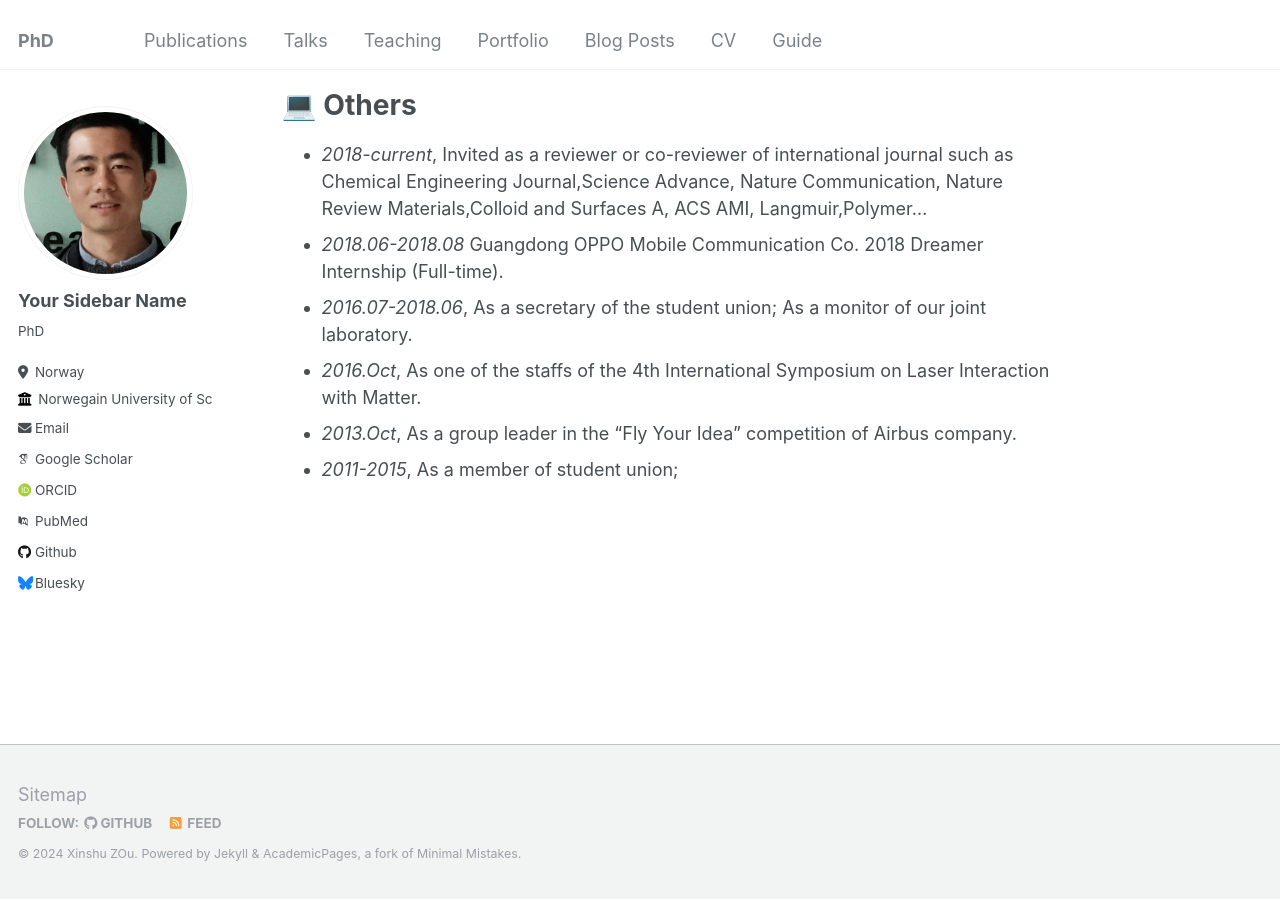
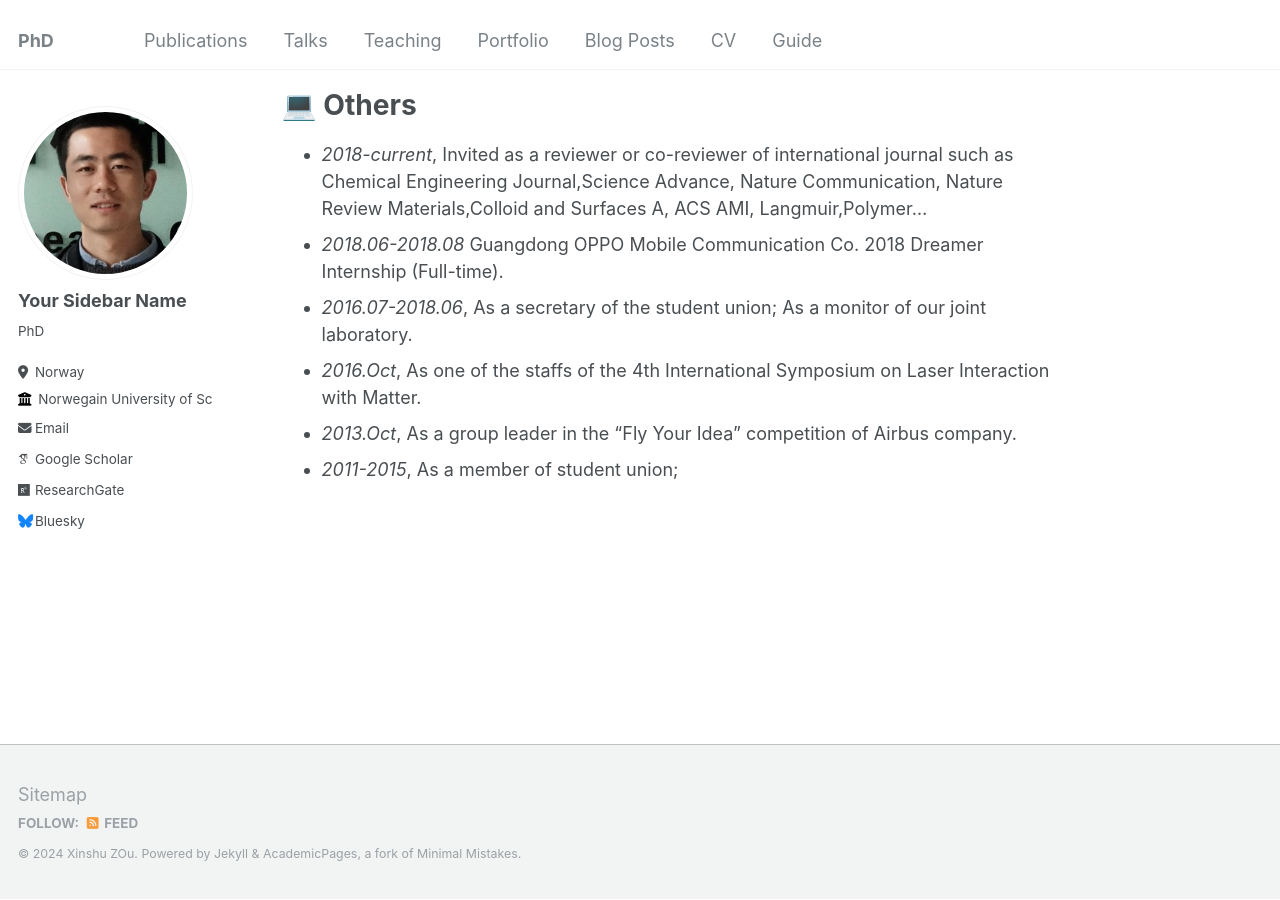
Before and after one commit to xinshuzou/xinshuzou, a Jekyll site: the page built from _pages/about.md, in a window 1280 px wide and 900 px high, scrolled down 3596 px. Built offline with Jekyll 4.4.1, drawn with Linux system fonts in a browser that asks for light colours; some web fonts are replaced; part of the change alters nothing that is shown.

Commit message:
Update _config.yml

```diff
--- a/_config.yml
+++ b/_config.yml
@@ -32,18 +32,18 @@ author:
 
   # Academic websites
   arxiv            : # URL - Update with the correct link to your profile
-  googlescholar    : "https://scholar.google.com/citations?user=PS_CX0AAAAAJ"
+  googlescholar    : "https://scholar.google.com/citations?user=C4_ELDsAAAAJ&hl=zh-CN"
   impactstory      : # URL
-  orcid            : "http://orcid.org/yourorcidurl"
+  orcid            : #"http://orcid.org/yourorcidurl"
   semantic         : # URL
-  pubmed           : "https://www.ncbi.nlm.nih.gov/pubmed/?term=john+snow"
-  researchgate     : # URL
+  pubmed           : #"https://www.ncbi.nlm.nih.gov/pubmed/?term=john+snow"
+  researchgate     : https://www.researchgate.net/profile/Xinshu-Zou
 
   # Repositories and software development
   bitbucket        : # Username - Update with your username on the site
   codepen          : # Username
   dribbble         : # Username
-  github           : "academicpages"
+  github           : #"academicpages"
   kaggle           : # Username
   stackoverflow    : # User number or user number and name (i.e., use "1" or "1/jeff-atwood")
 
```
